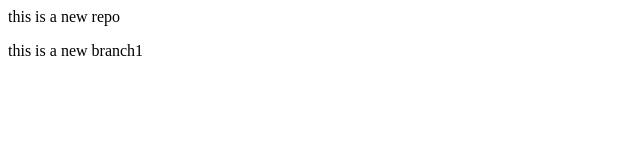
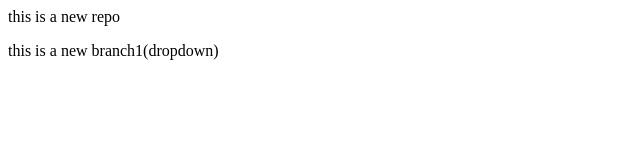
Before and after one commit to ArishK007/localrepo, a plain HTML site: page index.html in a window 1280 px wide. Shown: the full height of the page, 0-640 px from the left. Drawn offline with Linux system fonts and the light colour scheme.

Commit message:
add dropdown

```diff
--- a/index.html
+++ b/index.html
@@ -1,2 +1,2 @@
 <p>this is a new repo</p>
-<p>this is a new branch1</p>
+<p>this is a new branch1(dropdown)</p>
```
